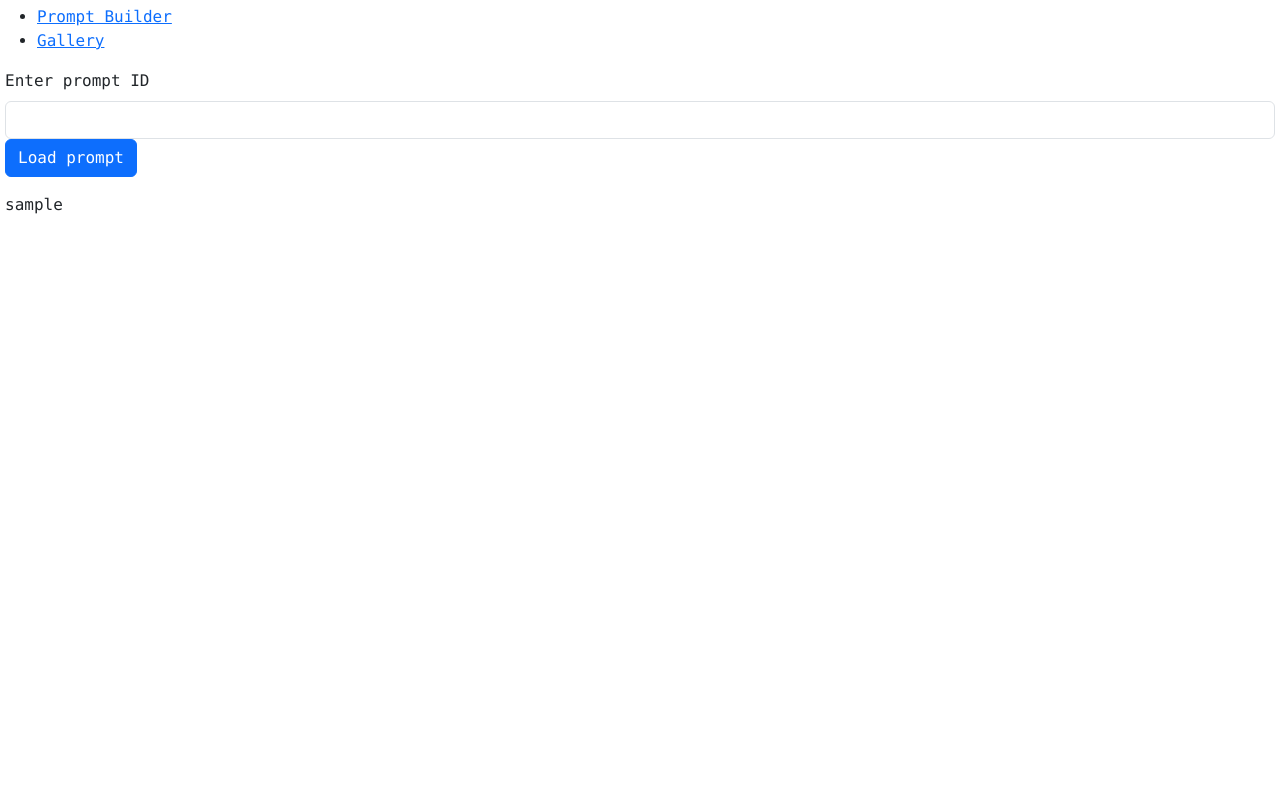
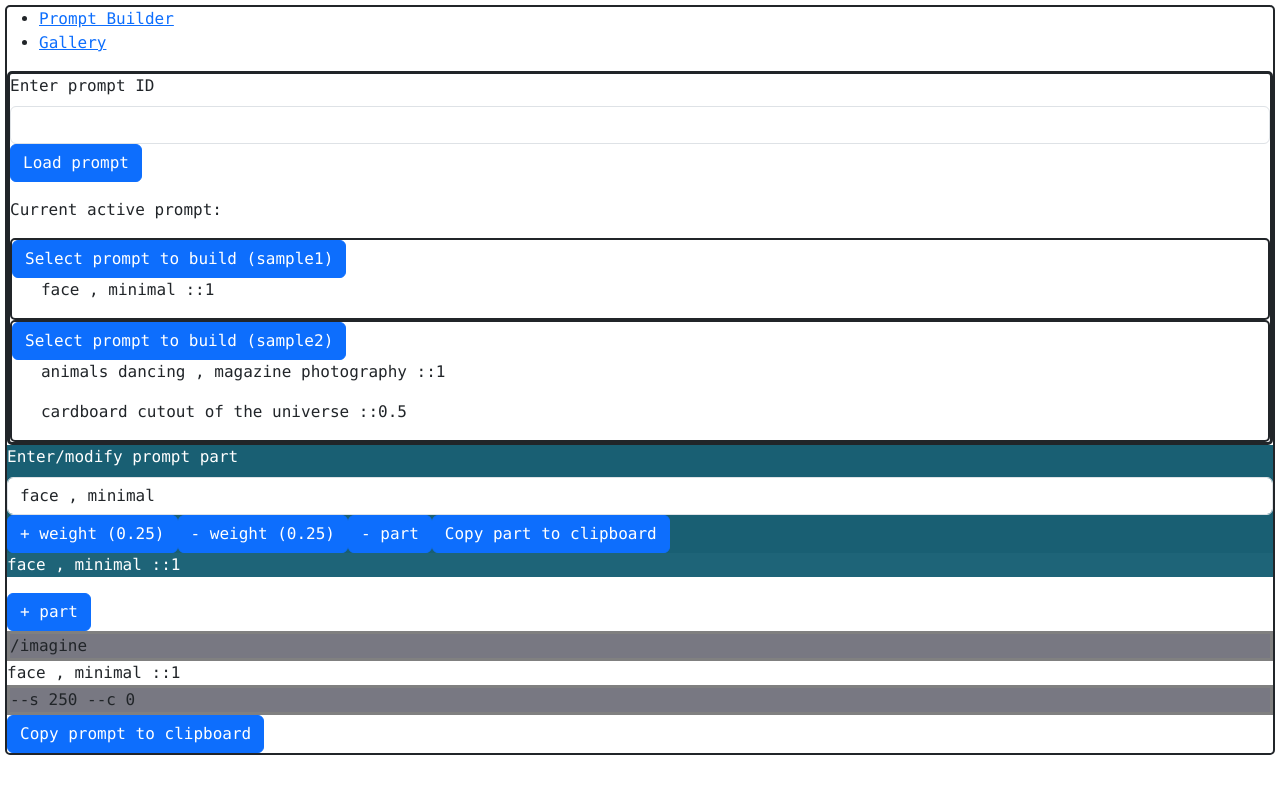
Before and after one commit to pat-thomas/horizon, a React (Vite) app in the folder app/: page /builder in a window 1280 px wide. Shown: the top 794 px of the page. Built offline with nearby package versions, Linux system fonts and the light colour scheme.

Commit message:
tweaks/fixes to ui, allow prompts to be loaded and set from server

```diff
--- /dev/null
+++ b/app/src/components/Layout.module.css
@@ -0,0 +1,5 @@
+.Layout {
+  border-style: solid;
+  border-width: 2px;
+  border-radius: 5px;
+}
--- a/app/src/components/Layout.tsx
+++ b/app/src/components/Layout.tsx
@@ -1,8 +1,9 @@
+import styles from "./Layout.module.css"
 import { Outlet , Link } from 'react-router-dom'
 
 const Layout = () => {
   return (
-    <>
+    <div className={styles.Layout}>
       <nav>
         <ul>
           <li>
@@ -15,7 +16,7 @@ const Layout = () => {
       </nav>
 
       <Outlet />
-    </>
+    </div>
   )
 }
 
--- a/app/src/features/promptBuilder/PromptBuilder.module.css
+++ b/app/src/features/promptBuilder/PromptBuilder.module.css
@@ -57,3 +57,15 @@
   float: left;
   font-size: calc(3px + 2vmin);
 }
+
+.FetchPrompt {
+  border-style: solid;
+  border-width: 3px;
+  border-radius: 5px;
+}
+
+.FetchPromptPreview {
+  border-style: solid;
+  border-width: 2px;
+  border-radius: 5px;
+}
--- a/app/src/features/promptBuilder/PromptBuilder.tsx
+++ b/app/src/features/promptBuilder/PromptBuilder.tsx
@@ -8,7 +8,9 @@ import {
   updateSettingWeightDifference,
   updateSettingStyle,
   updateSettingChaos,
-  getPromptById
+  getPromptById,
+  useLoadedPromptToSetBuilder,
+  defaultRgb
 } from "./promptBuilderSlice"
 import styles from "./PromptBuilder.module.css"
 import Button from "react-bootstrap/Button"
@@ -34,14 +36,26 @@ const PromptPart = (props) => {
     settings
   } = useAppSelector((state) => {
     return {
-      part: state.promptBuilder.parts[index],
+      part: state.promptBuilder.activePrompt.parts[index],
       settings: state.promptBuilder.settings
     }
   });
   const dispatchData = {index: index};
-  const backgroundColorRgb = part.backgroundColor;
+  let prevColor;
+  if (index >= 1 && part[index-1] && part[index-1].backgroundColor) {
+    prevColor = part[index-1].backgroundColor
+  }
+  let backgroundColorRgb;
+  if (prevColor) {
+    backgroundColorRgb = nextColor(prevColor)
+  } else {
+    backgroundColorRgb = part.backgroundColor || defaultRgb
+  }
+
+  console.log('backgroundColorRgb', backgroundColorRgb)
+
   const backgroundColorDiff = 5;
-  const {r, g, b} = part.backgroundColor;
+  const {r, g, b} = backgroundColorRgb
   const divBackgroundColorStr = rgbStr({r: r - backgroundColorDiff, g: g - backgroundColorDiff, b: b - backgroundColorDiff})
   const previewBackgroundColorStr = rgbStr(backgroundColorRgb)
   const runDispatch = (handler) => {
@@ -60,7 +74,7 @@ const PromptPart = (props) => {
       <Button onClick={() => runDispatch(decrementPartWeight)}>- weight ({settings.weightDifference})</Button>
       <Button onClick={() => runDispatch(removePart)}>- part</Button>
       <Button onClick={() => copyPromptPart(part.text) }>Copy part to clipboard</Button>
-      <p style={{'backgroundColor': previewBackgroundColorStr}}>{part.text}::{part.weight}</p>
+      <p style={{'backgroundColor': previewBackgroundColorStr}}>{part.text} ::{part.weight}</p>
     </div>
   )
 }
@@ -71,16 +85,14 @@ const Output = () => {
     settings
   } = useAppSelector((state) => {
     return {
-      parts: state.promptBuilder.parts,
+      parts: state.promptBuilder.activePrompt.parts,
       settings: state.promptBuilder.settings
     }
   });
   const firstPart = parts[0]
-  const backgroundColorRgbBase = firstPart.backgroundColor
-  const baseBackgroundColorStr = rgbStr(backgroundColorRgbBase)
   return (
     <div id="Output">
-      <div style={{'backgroundColor': 'rgb(50, 50, 50)', 'border': '3px solid grey'}}>/imagine&nbsp;</div>
+      <div style={{'backgroundColor': 'rgb(120, 120, 130)', 'border': '3px solid grey'}}>/imagine&nbsp;</div>
       <div id="OutputText">
         {parts.map((p, index) => {
           const {
@@ -88,25 +100,13 @@ const Output = () => {
             weight
           } = p;
           const part = parts[index]
-          const backgroundColorRgb = part.backgroundColor
-          const previewBackgroundColorStr = rgbStr({...backgroundColorRgb})
-          const borderColorDiff = -30
-          const borderColorStr = rgbStr({
-            r: backgroundColorRgb.r + borderColorDiff,
-            g: backgroundColorRgb.g + borderColorDiff,
-            b: backgroundColorRgb.b + borderColorDiff
-          })
-          const styleProps = {
-            'backgroundColor': previewBackgroundColorStr,
-            'borderColor': borderColorStr
-          }
           return (
-            <div style={{...styleProps}}>
-              {text}::{weight}&nbsp;
+            <div>
+              {text} ::{weight}&nbsp;
             </div>
           )
         })}
-        <div style={{'backgroundColor': 'rgb(50, 50, 50)', 'border': '3px solid grey'}}>--s {settings.style} --c {settings.chaos}</div>
+        <div style={{'backgroundColor': 'rgb(120, 120, 130)', 'border': '3px solid grey'}}>--s {settings.style} --c {settings.chaos}</div>
       </div>
     </div>
   )
@@ -138,36 +138,43 @@ const Settings = () => {
   )
 }
 
-const FetchPrompt = ({preview}) => {
-  useEffect(() => {
-  })
+const FetchPrompt = ({
+  preview,
+  fetchForm
+}) => {
   const dispatch = useAppDispatch()
   const [idInputState, setIdInputState] = useState('')
   const loadedPrompts = useAppSelector((state) => state.promptBuilder.loadedPrompts)
-  const loadedPrompt = loadedPrompts && loadedPrompts[idInputState]
-  console.log('loadedPrompts', loadedPrompts)
+  const activePrompt = useAppSelector((state) => state.promptBuilder.activePrompt)
   const handleGetPromptClick = () => {
     dispatch(getPromptById(idInputState))
   }
+  const handleSelect = (promptId) => {
+    dispatch(useLoadedPromptToSetBuilder(promptId))
+  }
   return (
-    <>
+    <div className={styles.FetchPrompt}>
+      {fetchForm &&
         <Form>
           <Form.Group className="mb-3" controlId="Prompt.Id">
             <Form.Label>Enter prompt ID</Form.Label>
             <Form.Control type="text" onChange={(e) => setIdInputState(e.target.value)} value={idInputState} />
-          <Button onClick={handleGetPromptClick}>Load prompt</Button>
+            <Button onClick={() => handleGetPromptClick()}>Load prompt</Button>
           </Form.Group>
         </Form>
-      <div className="FetchPromptPreview">
+      }
+      <div>
+        {activePrompt &&
+          <p>Current active prompt: {activePrompt.id}</p>
+        }
         {loadedPrompts.map((lp) => {
           return (
-            <div>
-              <div className="FetchPromptId">{lp.id}</div>
+            <div className={styles.FetchPromptPreview}>
+              <Button onClick={() => handleSelect(lp.id)}>Select prompt to build ({lp.id})</Button>
               <div className="FetchPromptParts">
               {lp.parts && lp.parts.map((p, idx) => {
-                console.log(p)
                 return (
-                  <p>&nbsp;&nbsp;&nbsp;{p.text}</p>
+                  <p>&nbsp;&nbsp;&nbsp;{p.text} ::{p.weight}</p>
                 )
               })}
               </div>
@@ -175,11 +182,12 @@ const FetchPrompt = ({preview}) => {
           )
         })}
       </div>
-    </>
+    </div>
   )
 }
 
 const PartBuilder = ({parts}) => {
+  const dispatch = useAppDispatch()
   return (
     <div>
       {parts.map((data, index) => {
@@ -228,24 +236,25 @@ const renderBuilder = (parts, uiConfig) => {
 
 export function PromptBuilder() {
   const dispatch = useAppDispatch()
-  const parts = useAppSelector((state) => state.promptBuilder.parts)
+  const parts = useAppSelector((state) => state.promptBuilder.activePrompt.parts)
   const { promptId } = useParams()
   return renderBuilder(parts, {
     fetchPrompt: {
       show: true,
+      fetchForm: true,
       preview: true
     },
     settings: {
       show: false
     },
     partBuilder: {
-      show: false
+      show: true
     },
     output: {
-      show: false
+      show: true
     },
     copyPrompt: {
-      show: false
+      show: true
     }
   })
 }
--- a/app/src/features/promptBuilder/promptBuilderSlice.ts
+++ b/app/src/features/promptBuilder/promptBuilderSlice.ts
@@ -3,12 +3,8 @@ import { RootState, AppThunk } from "../../app/store"
 import { PromptPart } from "../../app/types"
 import axios from 'axios'
 
-type Prompt = [PromptPart]
-
 interface LoadedPrompt extends Prompt {
-  id: string,
-  loading: false,
-  error: ''
+  id: string
 }
 
 export interface PromptBuilderState {
@@ -16,32 +12,64 @@ export interface PromptBuilderState {
   loadedPrompts: [LoadedPrompt]
 }
 
-const initialState: PromptBuilderState = {
+const nextColor = ({r, g, b}) => {
+  return {
+    r: r+30,
+    g: g-25,
+    b: b+5
+  }
+}
+
+export const defaultRgb = {
+  r: 30,
+  g: 100,
+  b: 120
+}
+
+const samplePrompt1 = {
   parts: [
     {
       text: 'face , minimal',
       weight: 1,
-      backgroundColor: {
-        r: 30,
-        g: 100,
-        b: 120,
-      }
+      backgroundColor: defaultRgb
     }
-  ],
+  ]
+}
+
+const samplePrompt2 = {
+  parts: [
+    {
+      text: 'animals dancing , magazine photography',
+      weight: 1,
+      backgroundColor: defaultRgb
+    },
+    {
+      text: 'cardboard cutout of the universe',
+      weight: 0.5,
+      backgroundColor: nextColor(defaultRgb)
+    }
+  ]
+}
+
+const initialState: PromptBuilderState = {
+  activePrompt: samplePrompt1,
   settings: {
     weightDifference: 0.25,
     style: 250,
     chaos: 0
   },
   loadedPrompts: [
-    {id: 'sample'}
+    { ...samplePrompt1, id: 'sample1' },
+    { ...samplePrompt2, id: 'sample2' }
   ]
 }
 
 export const getPromptById = createAsyncThunk(
   'prompt/getPromptById',
   async (promptId: string, thunkAPI) => {
-    const response = await axios.get(`http://localhost:5173/api/prompts/${promptId}`)
+    const path = `http://localhost:5173/api/prompts/${promptId}`
+    console.log('about to call path', path)
+    const response = await axios.get(path)
     return { ...response.data , id: promptId }
   }
 )
@@ -61,25 +89,21 @@ export const promptBuilderSlice = createSlice({
       state.settings.chaos = action.payload
     },
     addPart: (state) => {
-      let lastPart = state.parts[state.parts.length-1];
-      lastPart = lastPart || initialState.parts[0];
-      state.parts = [...state.parts,
+      let lastPart = state.activePrompt.parts[state.activePrompt.parts.length-1];
+      lastPart = lastPart || initialState.activePrompt.parts[0];
+      state.activePrompt.parts = [...state.activePrompt.parts,
         {
-          index: state.parts.length+1,
+          index: state.activePrompt.parts.length+1,
           text: lastPart.text,
           weight: lastPart.weight,
-          backgroundColor: {
-            r: lastPart.backgroundColor.r + 30,
-            g: lastPart.backgroundColor.g - 25,
-            b: lastPart.backgroundColor.b + 5
-          }
+          backgroundColor: nextColor(lastPart.backgroundColor || defaultRgb)
         }
       ];
     },
     removePart: (state, action) => {
-      const currParts = state.parts
+      const currParts = state.activePrompt.parts
       const index = action.payload.index
-      state.parts = [
+      state.activePrompt.parts = [
         ...currParts.slice(0, index),
         ...currParts.slice(index+1, currParts.length)
       ]
@@ -89,35 +113,28 @@ export const promptBuilderSlice = createSlice({
         text,
         index
       } = action.payload
-      state.parts[index].text = text
+      state.activePrompt.parts[index].text = text
     },
     incrementPartWeight: (state, action) => {
       const weightDifference = Number(state.settings.weightDifference)
       const index = action.payload.index
-      const part = state.parts[index]
-      state.parts[index].weight += weightDifference
+      const part = state.activePrompt.parts[index]
+      state.activePrompt.parts[index].weight += weightDifference
     },
     decrementPartWeight: (state, action) => {
       const weightDifference = Number(state.settings.weightDifference)
       const index = action.payload.index
-      const part = state.parts[index]
-      state.parts[index].weight -= weightDifference
+      const part = state.activePrompt.parts[index]
+      state.activePrompt.parts[index].weight -= weightDifference
     },
-    //loadPrompt: (state, action) => {
-    //  return function(dispatch) => {
-    //    const promptId = action.payload
-    //    console.log('loadPrompt. promptId:', promptId)
-    //    const path = `/api/prompt/${promptId}`
-    //    axios.get(path)
-    //      .then(response => {
-    //        console.log(response)
-    //        dispatch({
-    //          type: '...',
-    //          payload: response.data
-    //        })
-    //      })
-    //  }
-    //}
+    useLoadedPromptToSetBuilder: (state, action) => {
+      const promptId = action.payload
+      const matchingLoadedPrompts = state.loadedPrompts.filter((p) => {
+        return p.id === promptId
+      })
+      // there should never be more than one match anyway, if there is, just use the first
+      state.activePrompt = matchingLoadedPrompts[0]
+    }
   },
   extraReducers: (builder) => {
     builder.addCase(getPromptById.pending, (state) => {
@@ -127,6 +144,18 @@ export const promptBuilderSlice = createSlice({
     })
     builder.addCase(getPromptById.fulfilled, (state, action) => {
       // state.loading = false
+      let currPrompts = state.loadedPrompts
+      const promptId = action.payload.id
+      let match = false
+      currPrompts.forEach((p) => {
+        if (p.id === promptId) {
+          p = action.payload
+          match = true
+        }
+      })
+      if (match) {
+        return state
+      }
       state.loadedPrompts = [...state.loadedPrompts , action.payload]
     })
     builder.addCase(getPromptById.rejected, (state, action) => {
@@ -145,7 +174,7 @@ export const {
   updateSettingWeightDifference,
   updateSettingStyle,
   updateSettingChaos,
-  loadPrompt
+  useLoadedPromptToSetBuilder
 } = promptBuilderSlice.actions
 
 export default promptBuilderSlice.reducer
```
Lines whose indentation alone changed are shown as unchanged.
